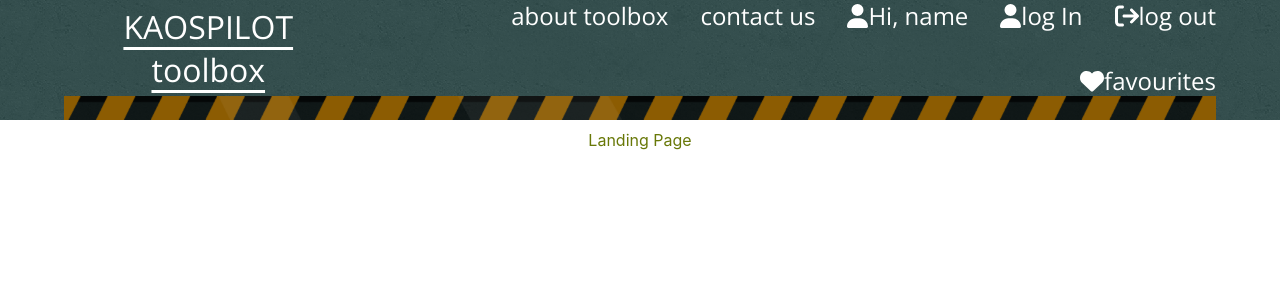
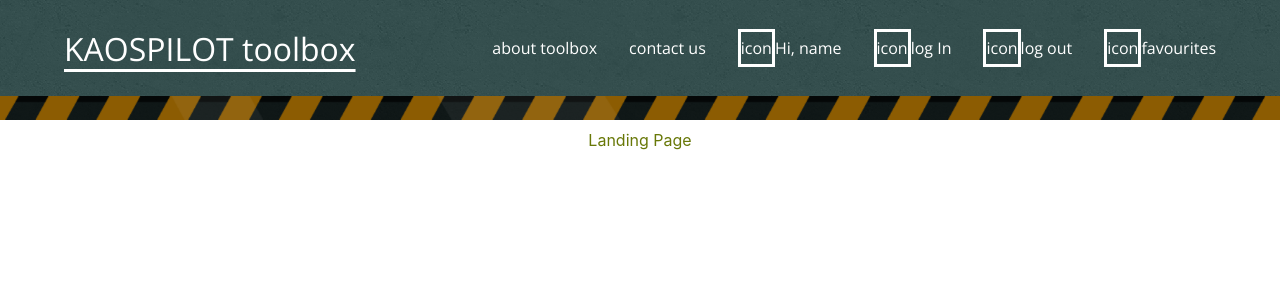
Before and after one commit to HackYourFuture-CPH/kp-toolbox-fp-class21, a React (Create React App) app in the folder packages/client/: page / in a window 1280 px wide. Shown: the top 300 px of the page. Built offline with nearby package versions, Linux system fonts and the light colour scheme.

Commit message:
FP21-23:add icon placeholders and worked on Navbar.css

```diff
--- a/packages/client/src/components/Navigation/Navbar.css
+++ b/packages/client/src/components/Navigation/Navbar.css
@@ -3,16 +3,6 @@
 * {
   padding: 0;
   margin: 0;
-}
-.navigation-bar-container {
-  width: 1220px;
-  margin: auto;
-  display: flex;
-  justify-content: space-between;
-  align-items: center;
-  height: 6rem;
-  border-bottom: 1.5rem solid transparent;
-  border-image: url('../../../public/assets/images/tape-cut.png') 50;
 }
 
 .navigation-bar {
@@ -27,40 +17,58 @@
     url('../../../public/assets/images/body-background-image-concrete.png');
   background-repeat: repeat;
   font-family: 'Open Sans';
-  color: #ffffff;
+  color: rgba(255, 255, 255, 1);
   text-decoration: none;
   list-style: none;
+  border-bottom: 1.5rem solid transparent;
+  border-image: url('../../../public/assets/images/tape-cut.png') 50;
 }
 
-.logo {
+.navigation-bar-container {
+  width: 1220px;
+  margin: auto;
   display: flex;
+  justify-content: space-between;
+  align-items: center;
+  height: 6rem;
+}
+
+.logo a {
+  color: rgba(255, 255, 255, 1);
   font-size: 2rem;
   text-decoration: solid;
   text-decoration-line: underline;
   text-underline-offset: 0.5rem;
 }
 
-.logo a {
-  color: #ffffff;
+.navbar-links {
+  display: flex;
+  justify-content: flex-end;
+  align-items: center;
+  gap: 2rem;
+}
+.navbar-links a {
+  color: rgba(255, 255, 255, 1);
+  font-size: 1rem;
   text-decoration: none;
 }
-
-.navbar-links {
-  font-size: 1.5rem;
+.nav-icon-placeholder {
+  aspect-ratio: 1/1;
+  border-style: solid;
+  display: flex;
+  align-items: center;
+}
+.user-name-container,
+.log-in-container,
+.log-out-container,
+.favourite-container {
   display: flex;
   flex-direction: row;
-  flex-wrap: wrap;
+  align-items: center;
   justify-content: flex-end;
-  gap: 2rem;
-}
-
-.navbar-links a {
-  color: #ffffff;
-  text-decoration: none;
-}
-
-.navbar-links icon {
-  font-size: 0.25rem;
+  height: 6rem;
+  width: 8rem;
+  width: auto;
 }
 
 @media screen and (max-width: 1300px) {
--- a/packages/client/src/components/Navigation/Navbar.js
+++ b/packages/client/src/components/Navigation/Navbar.js
@@ -1,12 +1,6 @@
 import React from 'react';
 import { Link } from 'react-router-dom';
 import './Navbar.css';
-import { FontAwesomeIcon } from '@fortawesome/react-fontawesome';
-import {
-  faUser,
-  faArrowRightFromBracket,
-  faHeart,
-} from '@fortawesome/free-solid-svg-icons';
 
 export const Navbar = () => {
   return (
@@ -19,23 +13,25 @@ export const Navbar = () => {
         </div>
         <nav className="navbar-links">
           <Link to="/about-toolbox">about toolbox</Link>
+
           <Link to="/contact-us">contact us</Link>
-          <Link to="/user-name">
-            <FontAwesomeIcon icon={faUser}> </FontAwesomeIcon>
-            Hi, name
-          </Link>
-          <Link to="/log-in">
-            <FontAwesomeIcon icon={faUser}> </FontAwesomeIcon>
-            log In
-          </Link>
-          <Link to="/log-out">
-            <FontAwesomeIcon icon={faArrowRightFromBracket}> </FontAwesomeIcon>
-            log out
-          </Link>
-          <Link to="/favourites">
-            <FontAwesomeIcon icon={faHeart}> </FontAwesomeIcon>
-            favourites
-          </Link>
+
+          <div className="user-name-container">
+            <span className="nav-icon-placeholder"> icon</span>
+            <Link to="/user-name">Hi, name</Link>
+          </div>
+          <div className="log-in-container">
+            <span className="nav-icon-placeholder"> icon</span>
+            <Link to="/log-in">log In</Link>
+          </div>
+          <div className="log-out-container">
+            <span className="nav-icon-placeholder"> icon</span>
+            <Link to="/log-out">log out</Link>
+          </div>
+          <div className="favourite-container">
+            <span className="nav-icon-placeholder"> icon</span>
+            <Link to="/favourites">favourites</Link>
+          </div>
         </nav>
       </div>
     </div>
```
